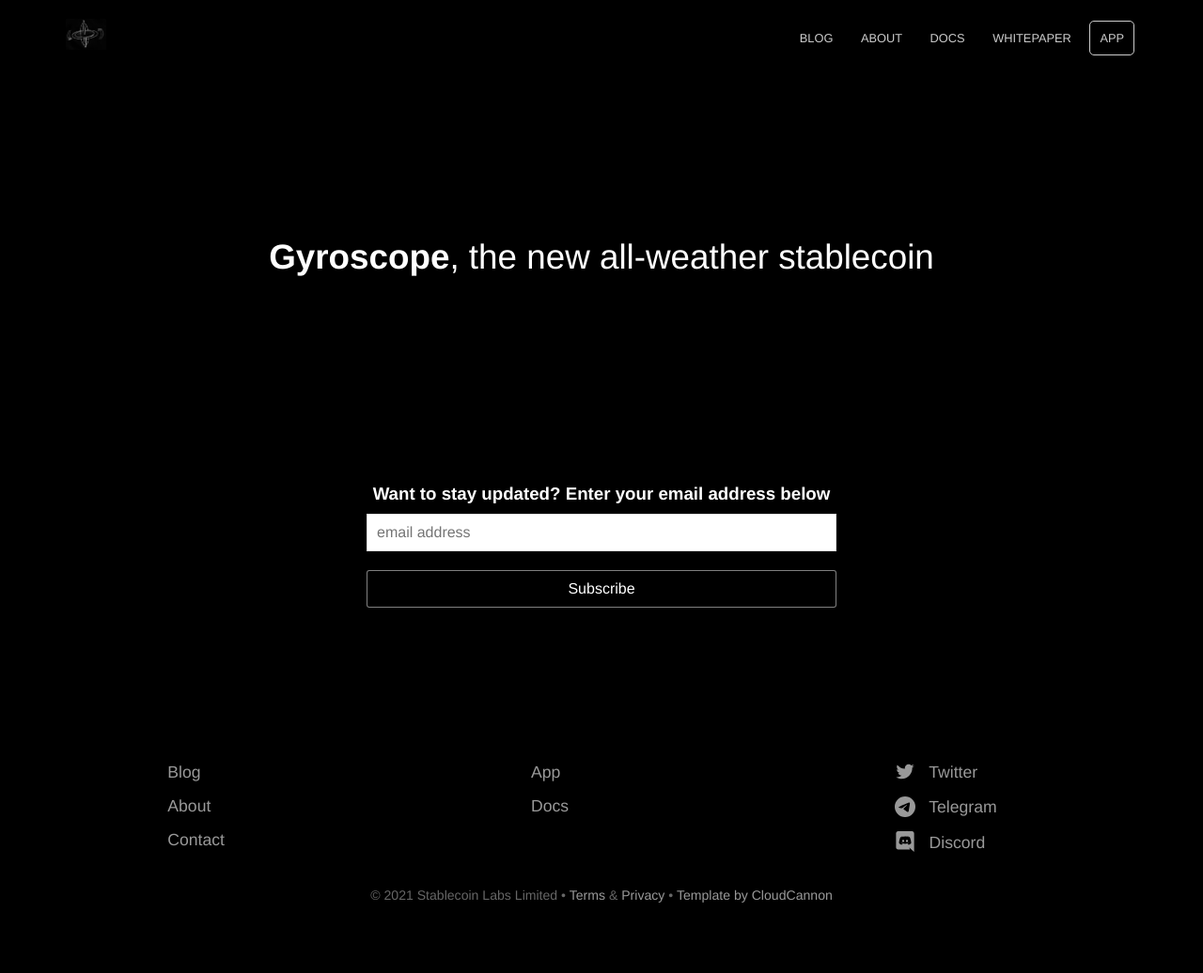
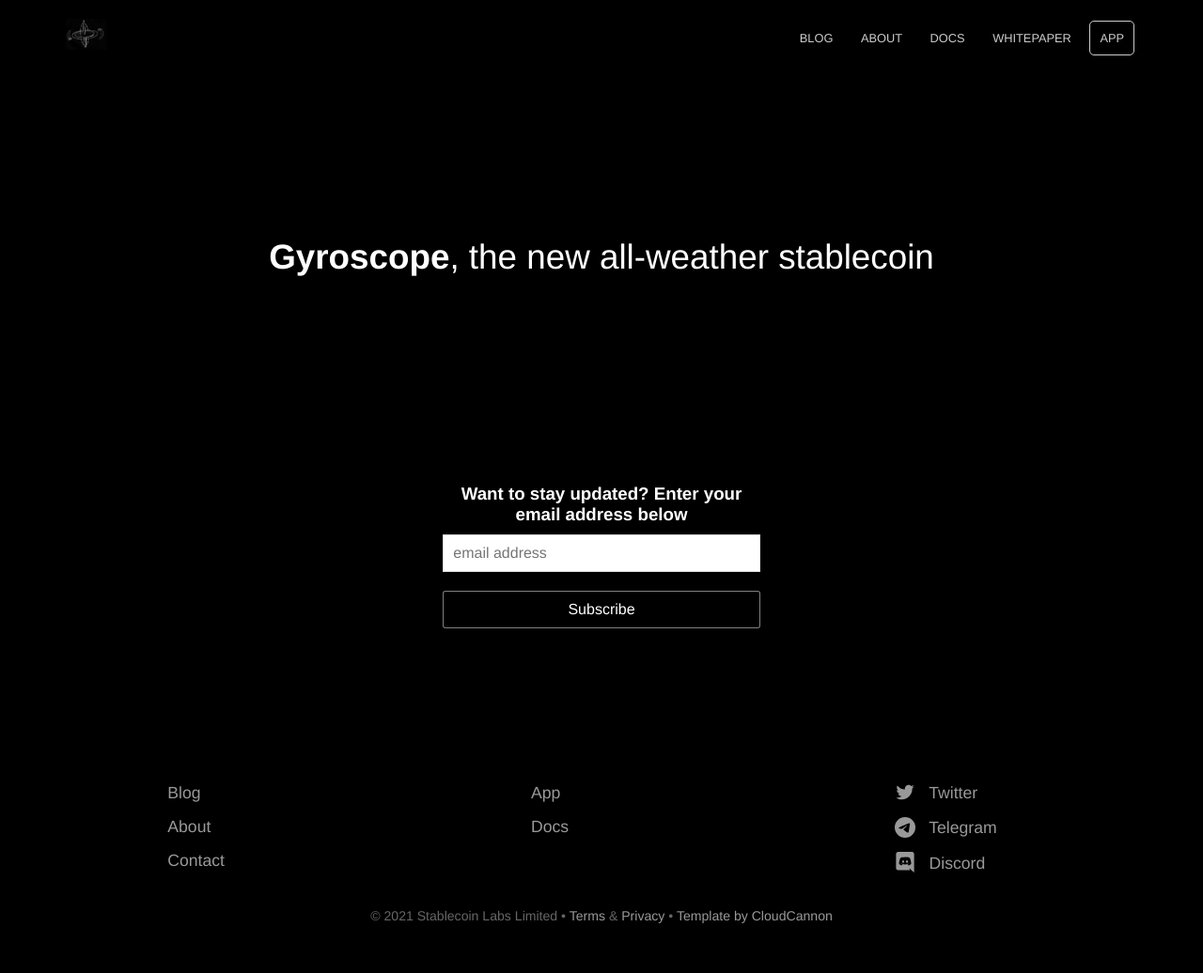
Before and after one commit to gyrostable/gyroscope-landing, a Jekyll site: the page built from index.html, in a window 1280 px wide. Shown: the whole page at 94% size. Built offline with Jekyll 4.4.1, drawn with Linux system fonts in a browser that asks for light colours; before the commit the page ends 1014 px from its top, so only the background shows below that.

Commit message:
Made sign up box size relative

```diff
--- a/index.html
+++ b/index.html
@@ -8,7 +8,7 @@
 		<center>
 		<div id="mc_embed_signup" style='margin-top: 220px'>
 			<form action="https://finance.us1.list-manage.com/subscribe/post?u=613f6a8c1301bd8fa5f5d5c83&amp;id=f33c21320c" method="post" id="mc-embedded-subscribe-form" name="mc-embedded-subscribe-form" class="validate" target="_blank" novalidate>
-				<div id="mc_embed_signup_scroll" style="width: 500px">
+				<div id="mc_embed_signup_scroll" style="width: 45%">
 				<label for="mce-EMAIL"> <h3>Want to stay updated? Enter your email address below</h3></label>
 				<input type="email" value="" name="EMAIL" class="email" id="mce-EMAIL" placeholder="email address" required>
 				<!-- real people should not fill this in and expect good things - do not remove this or risk form bot signups-->
```
